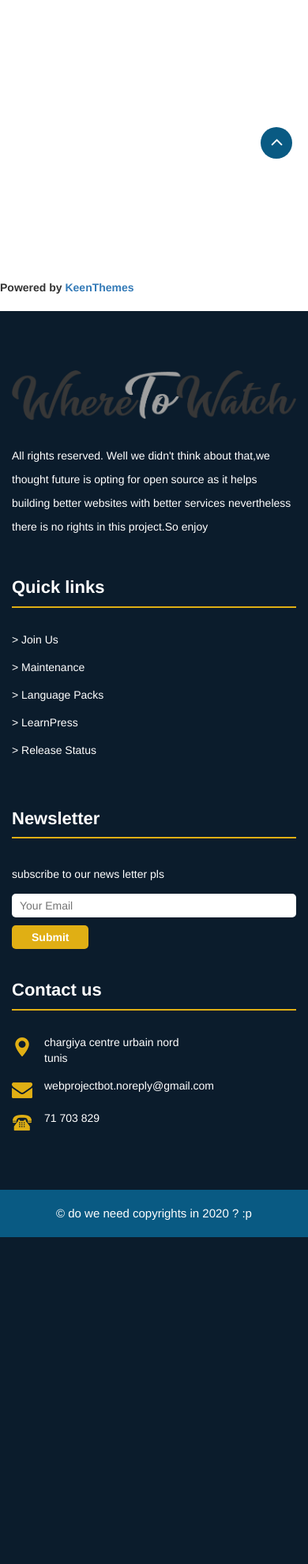
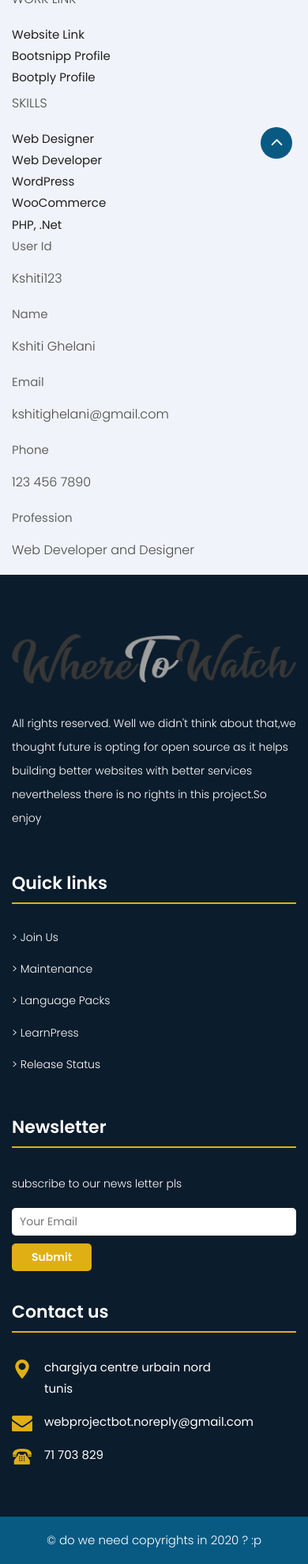
Before and after one commit to Saief1999/MoviesProject, a Symfony app: template templates/reg_owner/profile.html.twig in a window 390 px wide; the page is wider, and only the part inside the window is pictured. Shown: the part 633-2614 px from the top of that part at 79% size. Before the commit the page ends 2200 px from the top of that part, so only its background shows below. Run offline with Twig, Linux system fonts and the light colour scheme; the template is opened without the code that fills it, so the values that code supplies are empty; some libraries are stand-ins or nearby versions.

Commit message:
added the edit photo and add photo in profile

```diff
--- a/templates/reg_owner/profile.html.twig
+++ b/templates/reg_owner/profile.html.twig
@@ -6,78 +6,151 @@
 {% endblock %}
 
 {% block body %}
-    <link href="//maxcdn.bootstrapcdn.com/bootstrap/3.3.0/css/bootstrap.min.css" rel="stylesheet" id="bootstrap-css">
-    <script src="//maxcdn.bootstrapcdn.com/bootstrap/3.3.0/js/bootstrap.min.js"></script>
-    <script src="//code.jquery.com/jquery-1.11.1.min.js"></script>
-    <!------ Include the above in your HEAD tag ---------->
-
-    <!--
-    User Profile Sidebar by @keenthemes
-    A component of Metronic Theme - #1 Selling Bootstrap 3 Admin Theme in Themeforest: http://j.mp/metronictheme
-    Licensed under MIT
-    -->
-
-    <div class="container">
-        <div class="row profile">
-            <div class="col-md-3">
-                <div class="profile-sidebar">
-                    <!-- SIDEBAR USERPIC -->
-                    <div class="profile-userpic">
-                        <img src="http://keenthemes.com/preview/metronic/theme/assets/admin/pages/media/profile/profile_user.jpg" class="img-responsive" alt="">
-                    </div>
-                    <!-- END SIDEBAR USERPIC -->
-                    <!-- SIDEBAR USER TITLE -->
-                    <div class="profile-usertitle">
-                        <div class="profile-usertitle-name">
-                            Marcus Doe
-                        </div>
-                        <div class="profile-usertitle-job">
-                            Developer
+    <div class="container emp-profile">
+        <form method="post">
+            <div class="row">
+                <div class="col-md-4">
+                    <div class="profile-img">
+                        <img src="{{asset(profileImage) }}" alt="{{ cinemaowner.cinema.imagePath }}"/>
+                        <div class="file btn btn-lg btn-primary">
+                            Change Photo
+                            <input type="file" name="file"/>
                         </div>
                     </div>
-                    <!-- END SIDEBAR USER TITLE -->
-                    <!-- SIDEBAR BUTTONS -->
-                    <div class="profile-userbuttons">
-                        <button type="button" class="btn btn-success btn-sm">Follow</button>
-                        <button type="button" class="btn btn-danger btn-sm">Message</button>
-                    </div>
-                    <!-- END SIDEBAR BUTTONS -->
-                    <!-- SIDEBAR MENU -->
-                    <div class="profile-usermenu">
-                        <ul class="nav">
-                            <li class="active">
-                                <a href="#">
-                                    <i class="glyphicon glyphicon-home"></i>
-                                    Overview </a>
+                </div>
+                <div class="col-md-6">
+                    <div class="profile-head">
+                        <h5>
+                            Kshiti Ghelani
+                        </h5>
+                        <h6>
+                            Web Developer and Designer
+                        </h6>
+                        <p class="proile-rating">RANKINGS : <span>8/10</span></p>
+                        <ul class="nav nav-tabs" id="myTab" role="tablist">
+                            <li class="nav-item">
+                                <a class="nav-link active" id="home-tab" data-toggle="tab" href="#home" role="tab" aria-controls="home" aria-selected="true">About</a>
                             </li>
-                            <li>
-                                <a href="#">
-                                    <i class="glyphicon glyphicon-user"></i>
-                                    Account Settings </a>
-                            </li>
-                            <li>
-                                <a href="#" target="_blank">
-                                    <i class="glyphicon glyphicon-ok"></i>
-                                    Tasks </a>
-                            </li>
-                            <li>
-                                <a href="#">
-                                    <i class="glyphicon glyphicon-flag"></i>
-                                    Help </a>
+                            <li class="nav-item">
+                                <a class="nav-link" id="profile-tab" data-toggle="tab" href="#profile" role="tab" aria-controls="profile" aria-selected="false">Timeline</a>
                             </li>
                         </ul>
                     </div>
-                    <!-- END MENU -->
+                </div>
+                <div class="col-md-2">
+                    <input type="submit" class="profile-edit-btn" name="btnAddMore" value="Edit Profile"/>
                 </div>
             </div>
-            <div class="col-md-9">
-                <div class="profile-content">
-                    Some user related content goes here...
+            <div class="row">
+                <div class="col-md-4">
+                    <div class="profile-work">
+                        <p>WORK LINK</p>
+                        <a href="">Website Link</a><br/>
+                        <a href="">Bootsnipp Profile</a><br/>
+                        <a href="">Bootply Profile</a>
+                        <p>SKILLS</p>
+                        <a href="">Web Designer</a><br/>
+                        <a href="">Web Developer</a><br/>
+                        <a href="">WordPress</a><br/>
+                        <a href="">WooCommerce</a><br/>
+                        <a href="">PHP, .Net</a><br/>
+                    </div>
+                </div>
+                <div class="col-md-8">
+                    <div class="tab-content profile-tab" id="myTabContent">
+                        <div class="tab-pane fade show active" id="home" role="tabpanel" aria-labelledby="home-tab">
+                            <div class="row">
+                                <div class="col-md-6">
+                                    <label>User Id</label>
+                                </div>
+                                <div class="col-md-6">
+                                    <p>Kshiti123</p>
+                                </div>
+                            </div>
+                            <div class="row">
+                                <div class="col-md-6">
+                                    <label>Name</label>
+                                </div>
+                                <div class="col-md-6">
+                                    <p>Kshiti Ghelani</p>
+                                </div>
+                            </div>
+                            <div class="row">
+                                <div class="col-md-6">
+                                    <label>Email</label>
+                                </div>
+                                <div class="col-md-6">
+                                    <p>kshitighelani@gmail.com</p>
+                                </div>
+                            </div>
+                            <div class="row">
+                                <div class="col-md-6">
+                                    <label>Phone</label>
+                                </div>
+                                <div class="col-md-6">
+                                    <p>123 456 7890</p>
+                                </div>
+                            </div>
+                            <div class="row">
+                                <div class="col-md-6">
+                                    <label>Profession</label>
+                                </div>
+                                <div class="col-md-6">
+                                    <p>Web Developer and Designer</p>
+                                </div>
+                            </div>
+                        </div>
+                        <div class="tab-pane fade" id="profile" role="tabpanel" aria-labelledby="profile-tab">
+                            <div class="row">
+                                <div class="col-md-6">
+                                    <label>Experience</label>
+                                </div>
+                                <div class="col-md-6">
+                                    <p>Expert</p>
+                                </div>
+                            </div>
+                            <div class="row">
+                                <div class="col-md-6">
+                                    <label>Hourly Rate</label>
+                                </div>
+                                <div class="col-md-6">
+                                    <p>10$/hr</p>
+                                </div>
+                            </div>
+                            <div class="row">
+                                <div class="col-md-6">
+                                    <label>Total Projects</label>
+                                </div>
+                                <div class="col-md-6">
+                                    <p>230</p>
+                                </div>
+                            </div>
+                            <div class="row">
+                                <div class="col-md-6">
+                                    <label>English Level</label>
+                                </div>
+                                <div class="col-md-6">
+                                    <p>Expert</p>
+                                </div>
+                            </div>
+                            <div class="row">
+                                <div class="col-md-6">
+                                    <label>Availability</label>
+                                </div>
+                                <div class="col-md-6">
+                                    <p>6 months</p>
+                                </div>
+                            </div>
+                            <div class="row">
+                                <div class="col-md-12">
+                                    <label>Your Bio</label><br/>
+                                    <p>Your detail description</p>
+                                </div>
+                            </div>
+                        </div>
+                    </div>
                 </div>
             </div>
-        </div>
+        </form>
     </div>
-    <strong>Powered by <a href="http://j.mp/metronictheme" target="_blank">KeenThemes</a></strong>
-    <br>
-    <br>
 {% endblock %}
```
Also changed, not shown: src/Controller/RegOwnerController.php (+14 -15 lines), public/uploads/cinema/1515ae3dc8071d1ba0e8a3b63b608323.jpeg (added).
